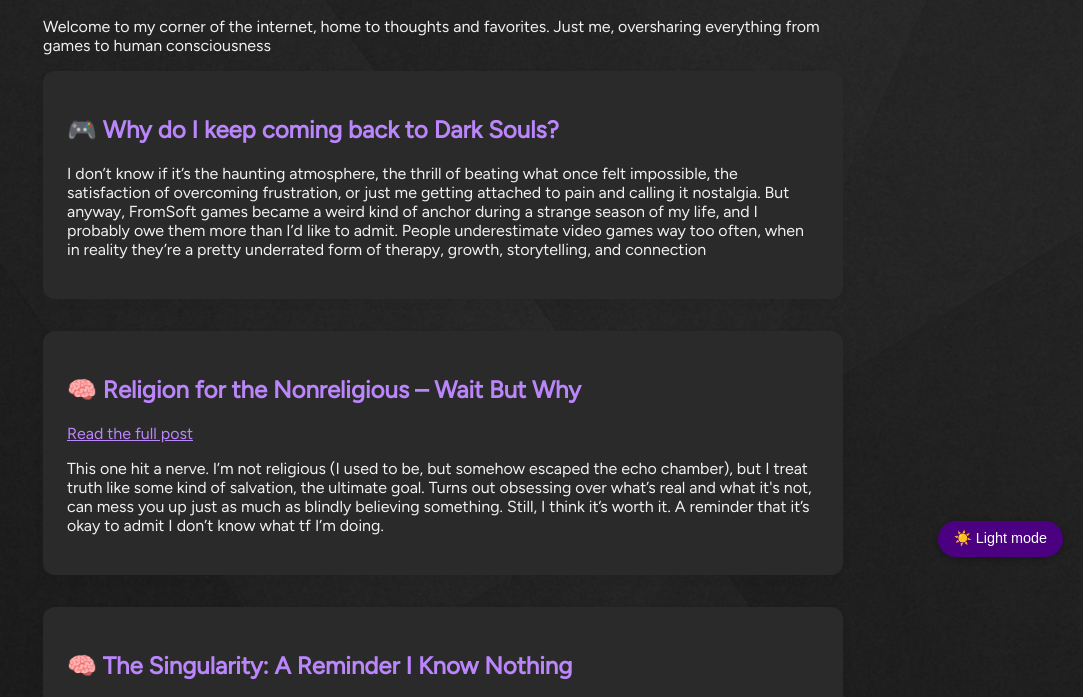
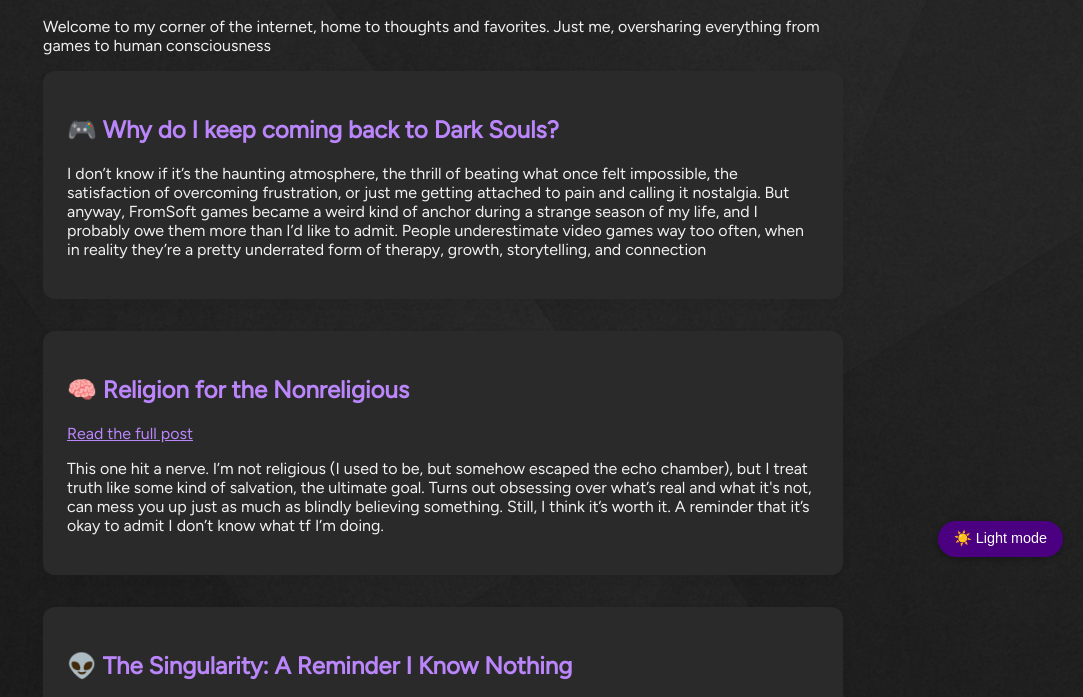
Before and after one commit to agostinayori/agostinayori, a plain HTML site: page index.html in a window 1280 px wide. Shown: the part 207-904 px from the top of the page, without its empty margins (197-1280 px from the left). Drawn offline with Linux system fonts and the light colour scheme.

Commit message:
Update index.html

```diff
--- a/index.html
+++ b/index.html
@@ -26,7 +26,7 @@
     <p>I don’t know if it’s the haunting atmosphere, the thrill of beating what once felt impossible, the satisfaction of overcoming frustration, or just me getting attached to pain and calling it nostalgia. But anyway, FromSoft games became a weird kind of anchor during a strange season of my life, and I probably owe them more than I’d like to admit. People underestimate video games way too often, when in reality they’re a pretty underrated form of therapy, growth, storytelling, and connection</p>
   </div>
   <div class="post blog">
-  <h2>🧠 Religion for the Nonreligious – Wait But Why</h2>
+  <h2>🧠 Religion for the Nonreligious</h2>
   <p>
     <a href="https://waitbutwhy.com/2014/10/religion-for-the-nonreligious.html" target="_blank">
       Read the full post
@@ -37,7 +37,7 @@
   </p>
 </div>
   <div class="post blog">
-  <h2>🧠 The Singularity: A Reminder I Know Nothing</h2>
+  <h2>👽 The Singularity: A Reminder I Know Nothing</h2>
   <p>
     I stumbled onto this fascinating paper after spending a year living abroad where suddenly everyone talks about AI like it’s just weather or sports. Back home in Argentina I didn’t know anyone casually dropping terms like “recursive self-improvement” over dinner. I barely know what half of it means, but the existential weight of it sticks anyway. I'd love to learn more (hopefully a bit more technical) to actually grasp the implications and to be terrified (or excited) for the right reasons. Until then, I’ll just be nodding at tech bros like I didn’t just ask what an attention mechanism actually pays attention to.
   </p>
```
